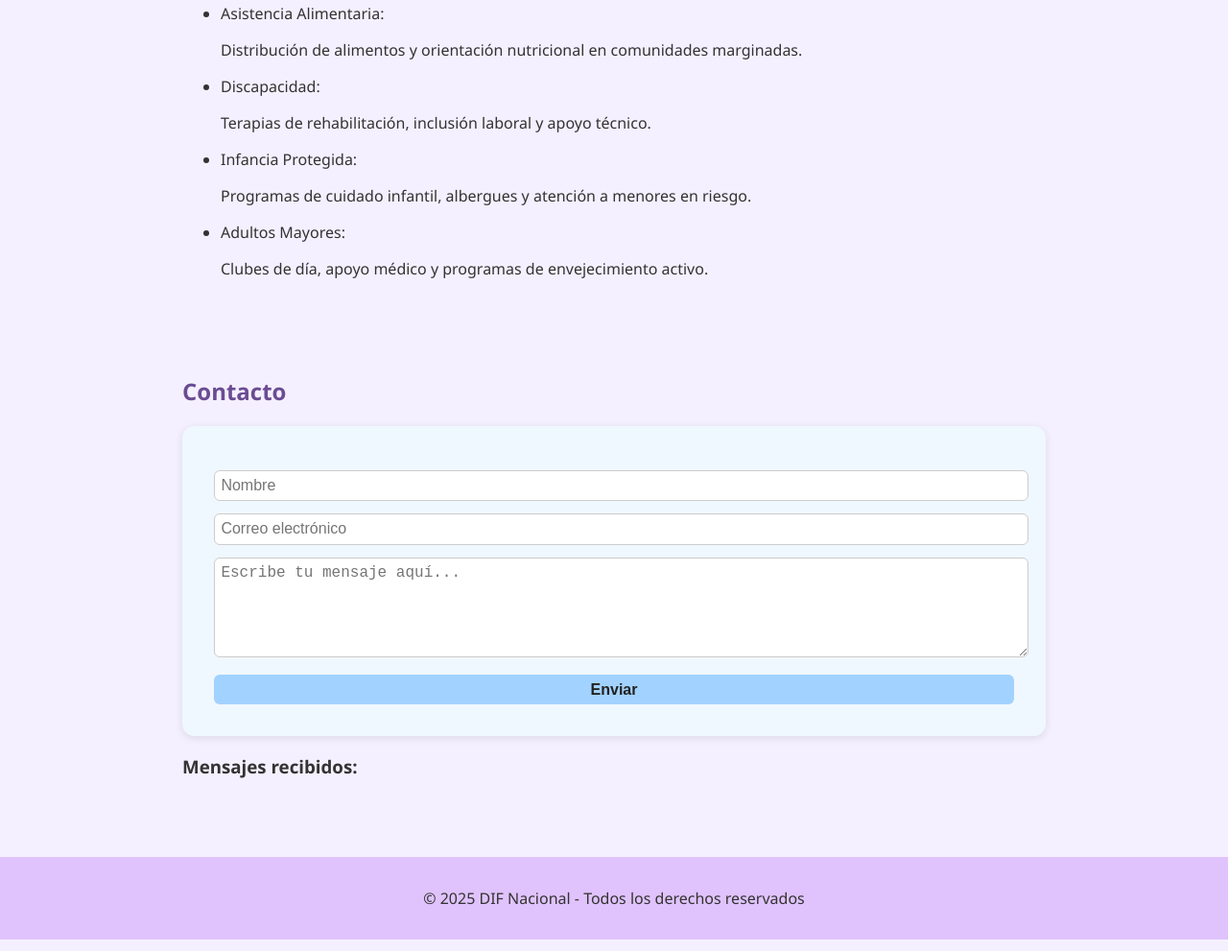
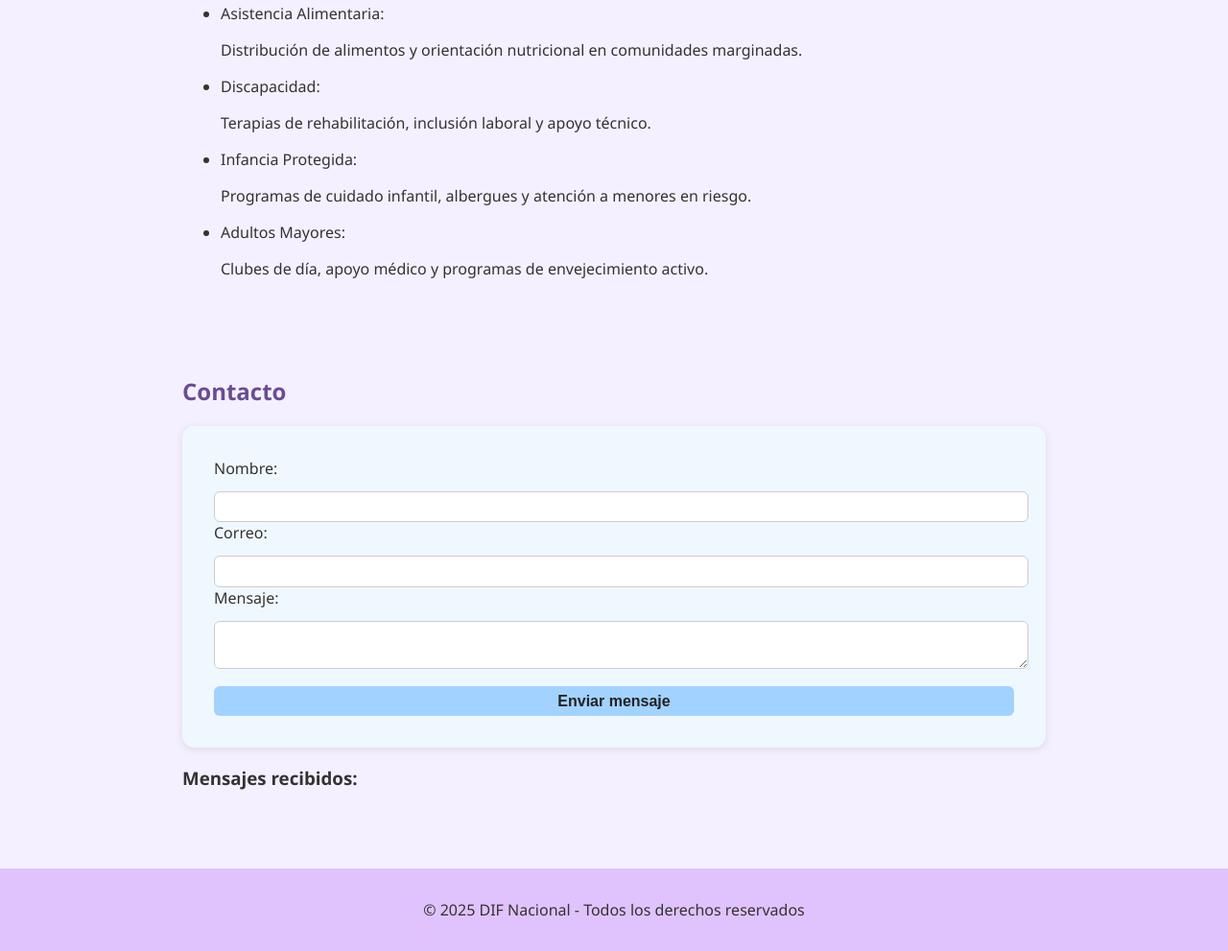
Before and after one commit to Van-craxker/P-gina-DIF, a plain HTML site: page index.html in a window 1280 px wide. Shown: the part 1711-2702 px from the top of the page at 96% size. Drawn offline with Linux system fonts and the light colour scheme.

Commit message:
Update index.html

```diff
--- a/index.html
+++ b/index.html
@@ -64,12 +64,18 @@
 
 <section id="contacto">
   <h2>Contacto</h2>
-  <form id="contactForm">
-    <input type="text" id="nombre" placeholder="Nombre" required />
-    <input type="email" id="email" placeholder="Correo electrónico" required />
-    <textarea id="mensaje" rows="5" placeholder="Escribe tu mensaje aquí..." required></textarea>
-    <button type="submit">Enviar</button>
-  </form>
+  <form action="https://formspree.io/f/mdkgzgaj" method="POST">
+  <label for="nombre">Nombre:</label>
+  <input type="text" name="nombre" id="nombre" required>
+
+  <label for="correo">Correo:</label>
+  <input type="email" name="correo" id="correo" required>
+
+  <label for="mensaje">Mensaje:</label>
+  <textarea name="mensaje" id="mensaje" required></textarea>
+
+  <button type="submit">Enviar mensaje</button>
+</form>
 
   <div id="mensajesGuardados">
     <h3>Mensajes recibidos:</h3>
```
